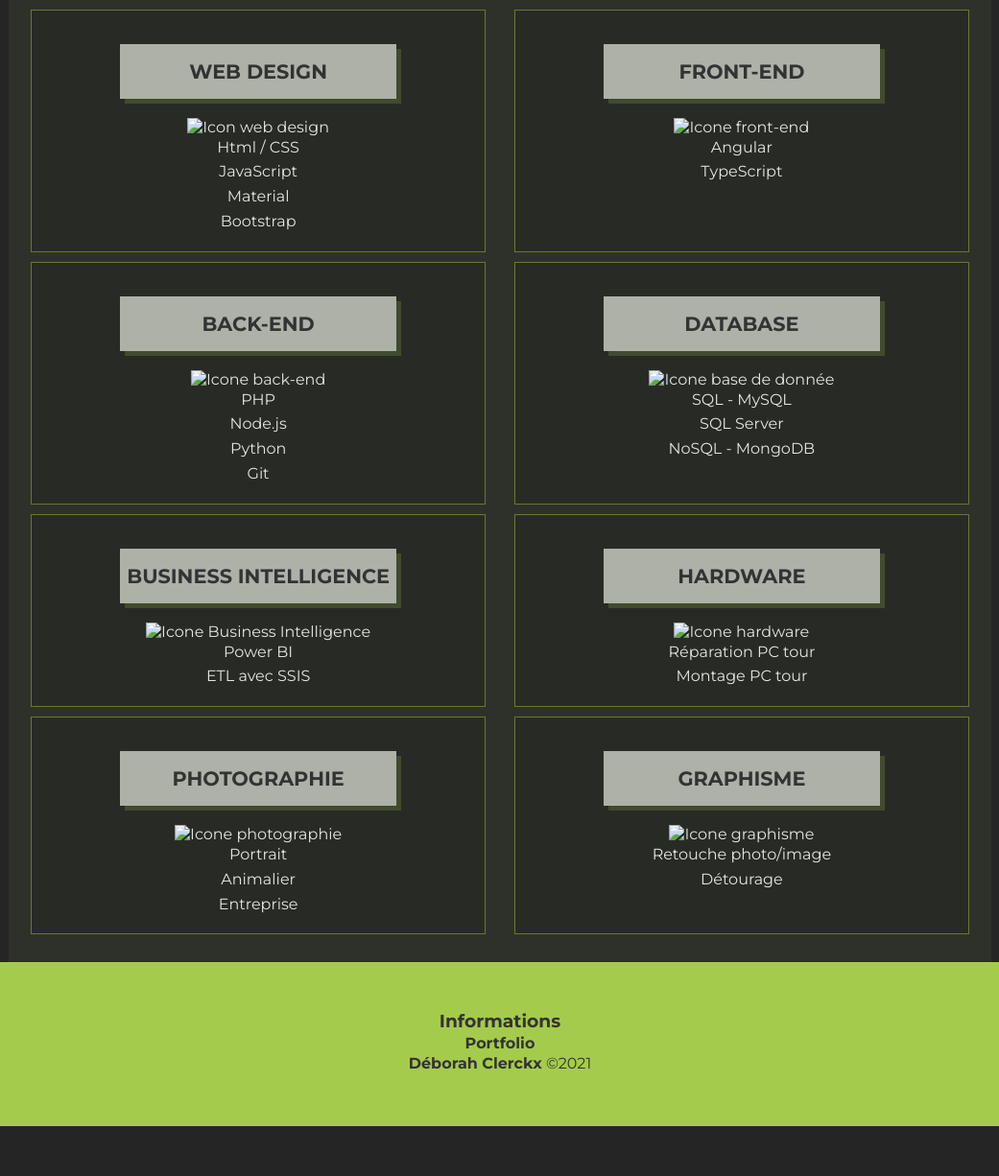
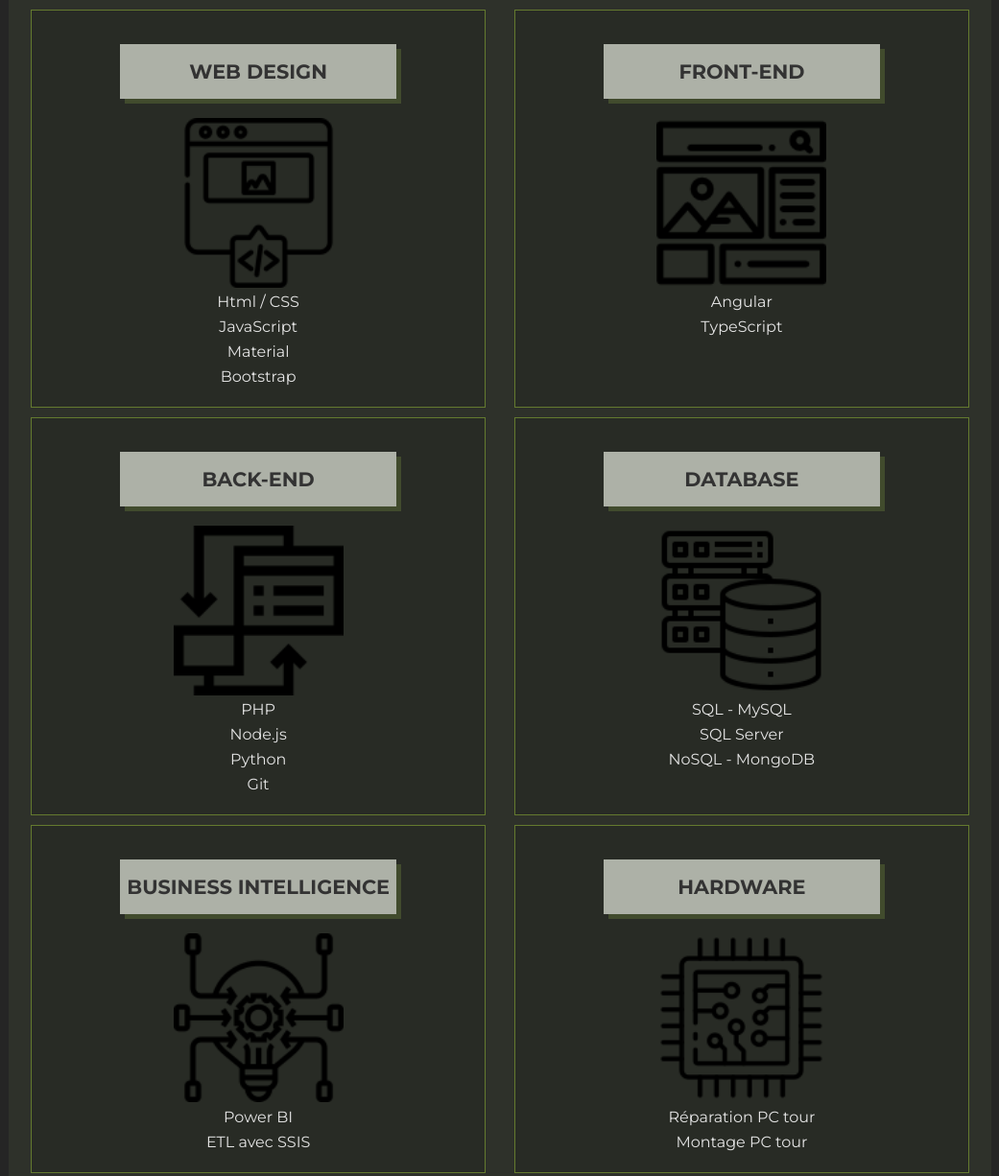
Before and after one commit to Debbyckx/portfolio-v0-outdated, a plain HTML site: page services.html in a window 1280 px wide. Shown: the part 440-1666 px from the top of the page at 96% size, without its empty margins (119-1160 px from the left). Before the commit the page ends 1614 px from the top, so only its background shows below. Drawn offline with Linux system fonts and the light colour scheme.

Commit message:
Update services.html
modif img

```diff
--- a/services.html
+++ b/services.html
@@ -33,7 +33,7 @@
                 <div class="figure">
                     <article>
                         <h3 class=>Web Design</h3>
-                        <img class="icon_service" src="../01portfolio/img/icon_webdesign.png" alt="Icon web design">
+                        <img class="icon_service" src="img/icon_webdesign.png" alt="Icone web design">
                         <p>Html / CSS</p>
                         <p>JavaScript</p>
                         <p>Material</p>
@@ -43,7 +43,7 @@
                 <div class="figure">
                     <article>
                         <h3>Front-end</h3>
-                        <img class="icon_service" src="../01portfolio/img/icon_front.png" alt="Icone front-end">
+                        <img class="icon_service" src="img/icon_front.png" alt="Icone front-end">
                         <p>Angular</p>
                         <p>TypeScript</p>
                     </article>
@@ -51,7 +51,7 @@
                 <div class="figure">
                     <article>
                         <h3>Back-end</h3>
-                        <img class="icon_service" src="../01portfolio/img/icon_backend.png" alt="Icone back-end">
+                        <img class="icon_service" src="img/icon_backend.png" alt="Icone back-end">
                         <p>PHP</p>
                         <p>Node.js</p>
                         <p>Python</p>
@@ -61,7 +61,7 @@
                 <div class="figure">
                     <article>
                         <h3>Database</h3>
-                        <img class="icon_service" src="../01portfolio/img/icon_data.png" alt="Icone base de donnée">
+                        <img class="icon_service" src="img/icon_data.png" alt="Icone base de donnée">
                         <p>SQL - MySQL</p>
                         <p>SQL Server</p>
                         <p>NoSQL - MongoDB</p>
@@ -70,7 +70,7 @@
                 <div class="figure">
                     <article>
                         <h3>Business Intelligence</h3>
-                        <img class="icon_service" src="../01portfolio/img/icon_bi.png" alt="Icone Business Intelligence">
+                        <img class="icon_service" src="img/icon_bi.png" alt="Icone Business Intelligence">
                         <p>Power BI</p>
                         <p>ETL avec SSIS</p>
                     </article>
@@ -78,7 +78,7 @@
                 <div class="figure">
                     <article>
                         <h3>Hardware</h3>
-                        <img class="icon_service" src="../01portfolio/img/icon_hardware.png" alt="Icone hardware">
+                        <img class="icon_service" src="img/icon_hardware.png" alt="Icone hardware">
                         <p>Réparation PC tour</p>
                         <p>Montage PC tour</p>
                     </article>
@@ -86,7 +86,7 @@
                 <div class="figure">
                     <article>
                         <h3>Photographie</h3>
-                        <img class="icon_service" src="../01portfolio/img/icon_photo.png" alt="Icone photographie">
+                        <img class="icon_service" src="img/icon_photo.png" alt="Icone photographie">
                         <p>Portrait</p>
                         <p>Animalier</p>
                         <p>Entreprise</p>
@@ -95,7 +95,7 @@
                 <div class="figure">
                     <article>
                         <h3>Graphisme</h3>
-                        <img class="icon_service" src="../01portfolio/img/icon_graph.png" alt="Icone graphisme">
+                        <img class="icon_service" src="img/icon_graph.png" alt="Icone graphisme">
                         <p>Retouche photo/image</p>
                         <p>Détourage</p>
                     </article>
```
